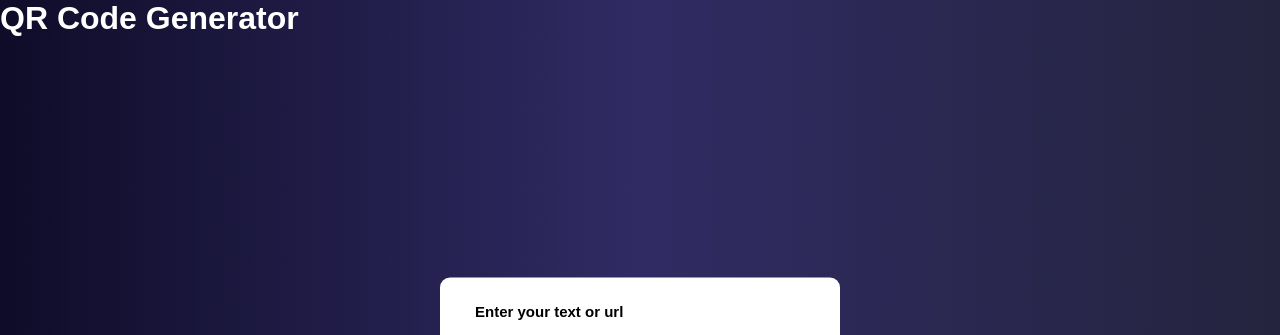
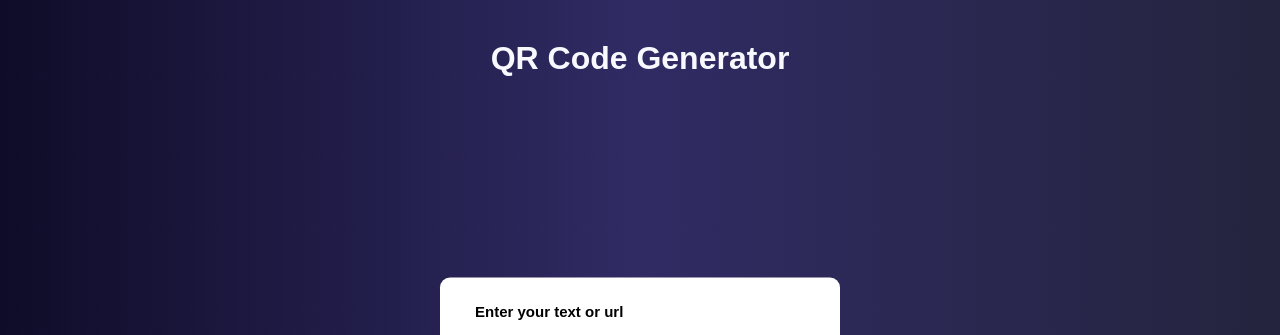
Before and after one commit to HillaryG1/QR-Code-Generator, a plain HTML site: page index.html in a window 1280 px wide. Shown: the top 335 px of the page. Drawn offline with Linux system fonts and the light colour scheme.

Commit message:
Add Stying to Header

```diff
--- a/index.html
+++ b/index.html
@@ -10,7 +10,9 @@
     <link rel="stylesheet" href="style.css" />
   </head>
   <body>
-    <h1>QR Code Generator</h1>
+    <div class="header">
+      <h1>QR Code Generator</h1>
+    </div>
 
     <div class="container">
       <p>Enter your text or url</p>
--- a/style.css
+++ b/style.css
@@ -23,14 +23,19 @@ body {
   border-radius: 10px;
 }
 
-h1 {
-  color: white;
+.header h1 {
+  color: #f8f8ff;
+  display: flex;
+  justify-content: center;
+  align-items: center;
+  margin-top: 40px;
 }
 
 .container p {
   font-weight: 600;
   font-size: 15px;
   margin-bottom: 8px;
+
 
 }
 
@@ -48,7 +53,7 @@ h1 {
   width: 100%;
   height: 50px;
   background: linear-gradient(264deg, #00FF00 -5.09%, #B415FF 106.28%);
-  ;
+  /* smoke white */
   color: #f8f8ff;
   font-weight: 600;
   border: 0;
```
